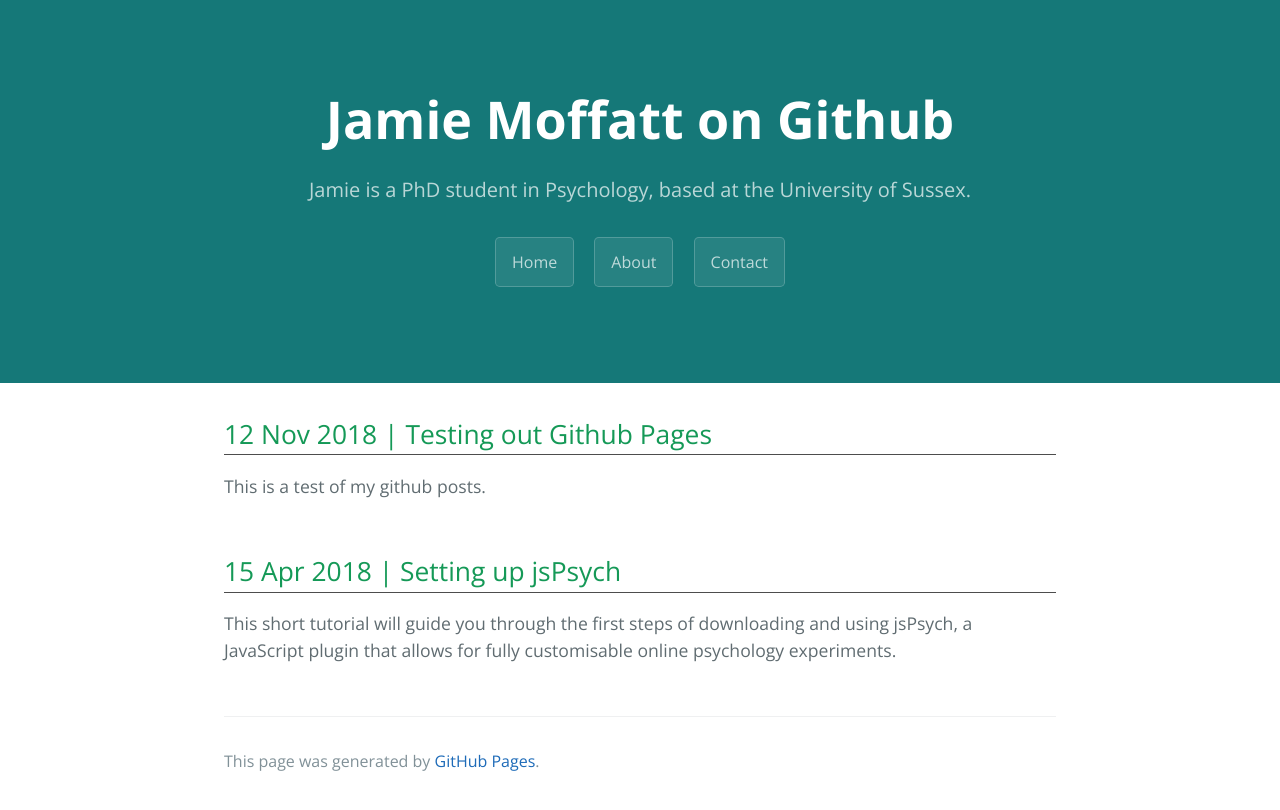
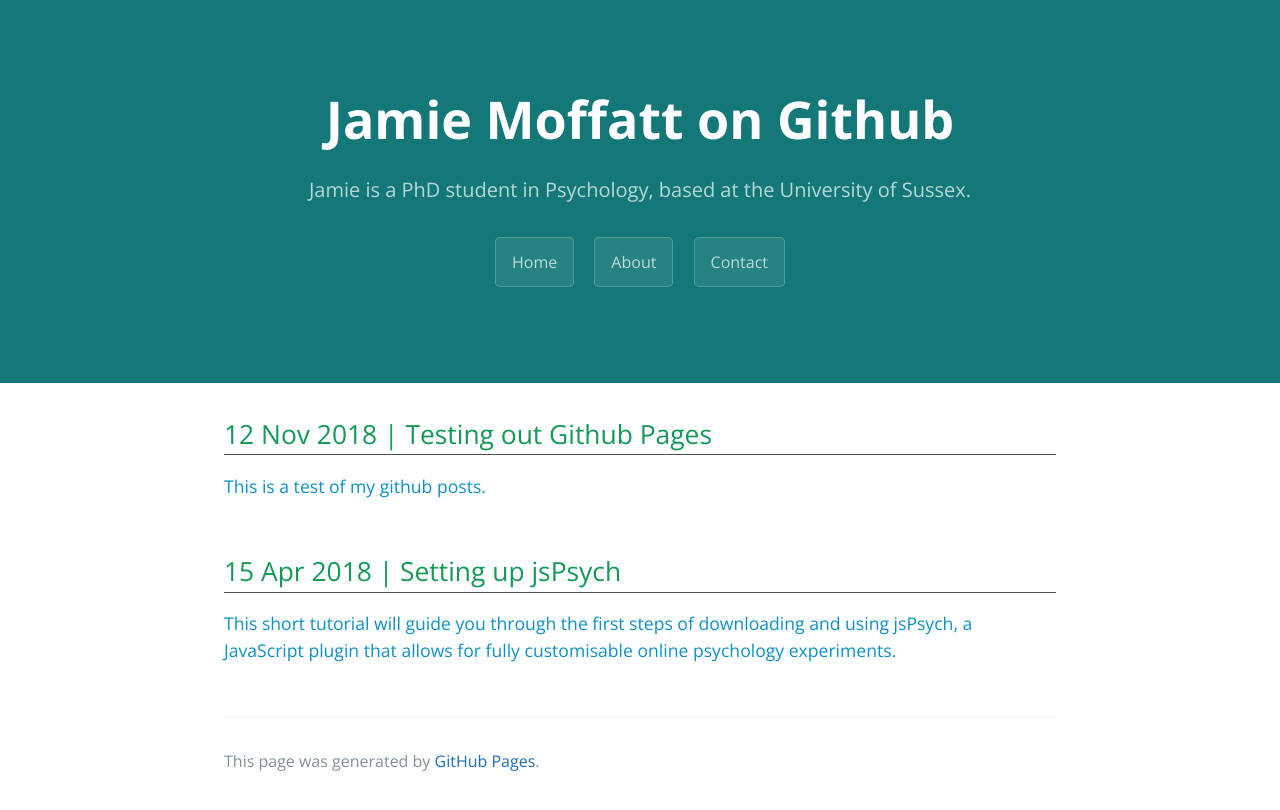
Before and after one commit to jamie-moffatt/jamie-moffatt.github.io, a Jekyll site: the page built from index.md, in a window 1280 px wide. Shown: the top 810 px of the page. Built offline with Jekyll 4.4.1, drawn with Linux system fonts in a browser that asks for light colours; our own code applies the rules of GitHub Pages for plain Markdown files.

Commit message:
test sass

```diff
--- a/_sass/variables.scss
+++ b/_sass/variables.scss
@@ -9,7 +9,8 @@ $header-bg-color-secondary: #155799 !default;
 
 // Text
 $section-headings-color: #159957 !default;
-$body-text-color: #606c71 !default;
+$body-text-color:  #0d90c6 !default;
+// #606c71
 $body-link-color: #1e6bb8 !default;
 $blockquote-text-color: #819198 !default;
 
```
